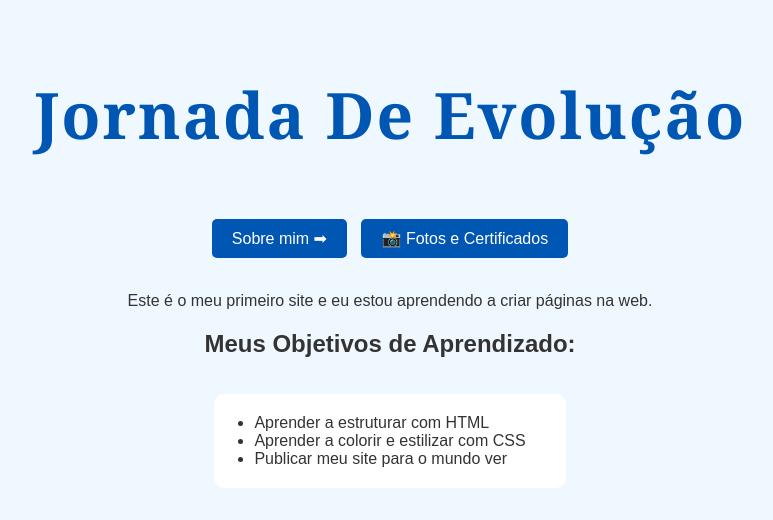
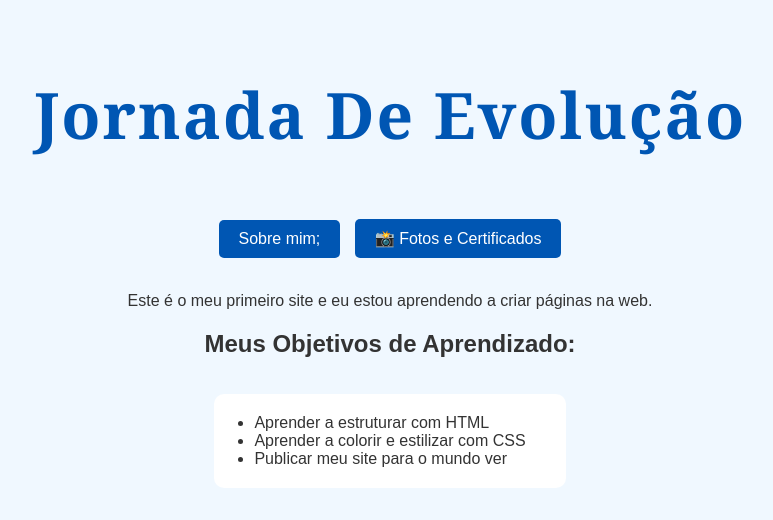
Before and after one commit to cleytongouvea/Meu_Primeiro_Site, a plain HTML site: page index.html in a window 1280 px wide. Shown: the top 520 px of the page, without its empty margins (250-1023 px from the left). Drawn offline with Linux system fonts and the light colour scheme.

Commit message:
Update index.html

```diff
--- a/index.html
+++ b/index.html
@@ -44,7 +44,7 @@
 <body>
   <h1>Jornada De Evolução</h1>
   <br>
-  <a href="sobre.html" style="display: inline-block; background-color: #0056b3; color: white; padding: 10px 20px; text-decoration: none; border-radius: 5px;">Sobre mim &#10145;</a>
+  <a href="sobre.html" style="display: inline-block; background-color: #0056b3; color: white; padding: 10px 20px; text-decoration: none; border-radius: 5px;">Sobre mim;</a>
  <a href="fotos_certificados.html" style="display: inline-block; background-color: #0056b3; color: white; padding: 10px 20px; text-decoration: none; border-radius: 5px; margin-left: 10px;">📸 Fotos e Certificados</a>
   <br><br>
   <p>Este é o meu primeiro site e eu estou aprendendo a criar páginas na web.</p>
```
